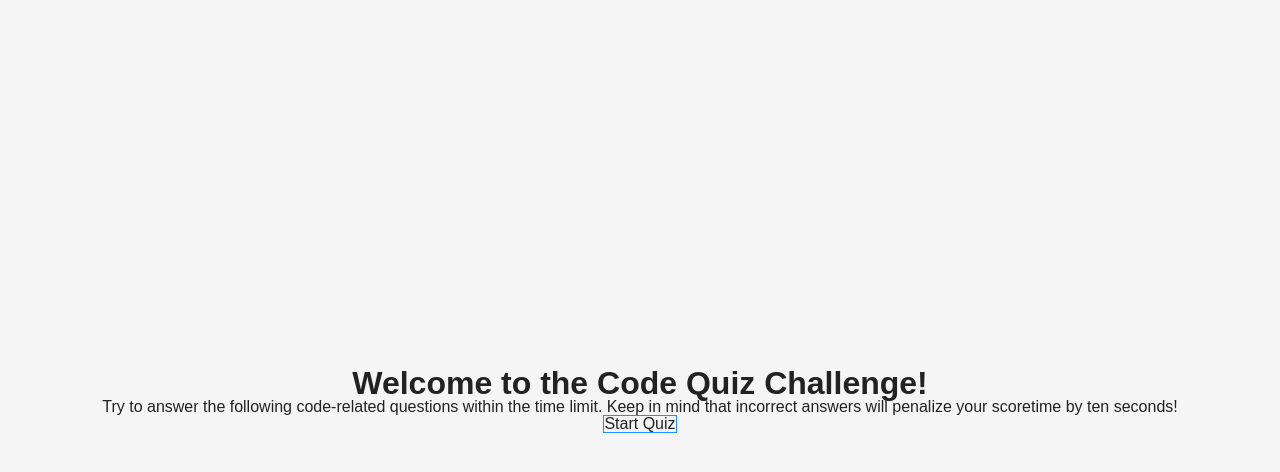
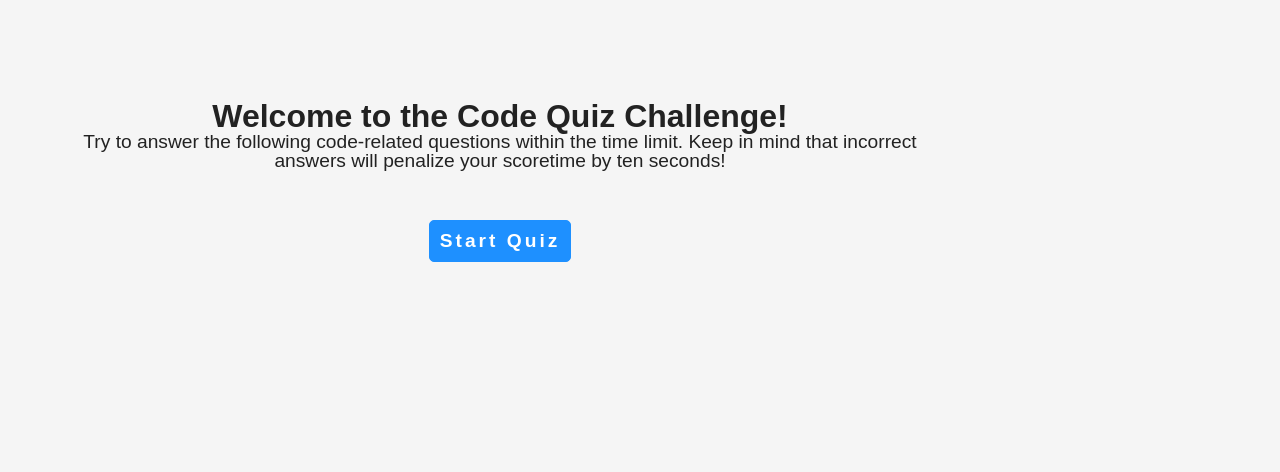
Before and after one commit to jsoomie/hw4-codeQuiz, a plain HTML site: page index.html in a window 1280 px wide. Drawn offline with Linux system fonts and the light colour scheme; a web font is replaced by a local one.

Commit message:
added landing page button. adds hidden class when clicked to go to quiz page

```diff
--- a/css/style.css
+++ b/css/style.css
@@ -3,6 +3,9 @@
 :root {
     --bg-color: whitesmoke;
     --text-color: #222;
+    --white-text: #fff;
+    --blue-btn: dodgerblue;
+    --blue-btn-drk: #1b81ef;
 
     --test: red;
 }
@@ -30,13 +33,34 @@ body {
 }
 
 .landing {
+    text-align: center;
     height: 100vh;
     width: 100vw;
-    justify-content: center;
+    line-height: 1.5;
+    max-width: 1000px;
+    padding: 100px 50px;
+}
+
+.landing p {
+    text-align: center;
+    font-size: 1.2rem;
 }
 
 .start-btn {
-    border: 1px solid dodgerblue;
+    margin: 50px;
+    background-color: var(--blue-btn);
+    border: 1px solid var(--blue-btn);
+    color: var(--white-text);
+    border-radius: 5px;
+    padding: 10px;
+    letter-spacing: 3px;
+    font-size: 1.2rem;
+    font-weight: bold;
+}
+
+.start-btn:hover {
+    transform: scale(0.98);
+    background-color: var(--blue-btn-drk);
 }
 
 .main-container {
--- a/index.html
+++ b/index.html
@@ -8,16 +8,16 @@
 </head>
 <body>
 
-    <div class="landing center-flex">
+    <div id="landing" class="landing center-flex">
         <h1>Welcome to the Code Quiz Challenge!</h1>
         <p>
             Try to answer the following code-related questions within the time limit.
             Keep in mind that incorrect answers will penalize your scoretime by ten seconds!
         </p>
-        <a href="#"class="start-btn">Start Quiz</a>
+        <button class="start-btn"> Start Quiz</button>
     </div>
 
-    <main class="hidden">
+    <main id="main" class="hidden">
 
         <head class="header">
             <h3><a href="#">View High Scores</a></h3>
--- a/js/main.js
+++ b/js/main.js
@@ -1 +1,10 @@
-console.log("Hello World");
+var startBtn = document.querySelector(".start-btn");
+var main = document.querySelector("#main");
+var landing = document.querySelector("#landing");
+
+startBtn.addEventListener('click', function() {
+    console.log("this has been clicked");
+    landing.classList.remove("center-flex")
+    landing.classList.add("hidden");
+    main.classList.remove("hidden");
+})
```
